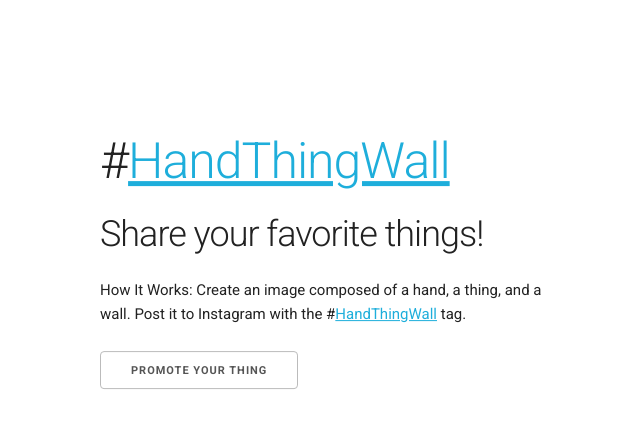
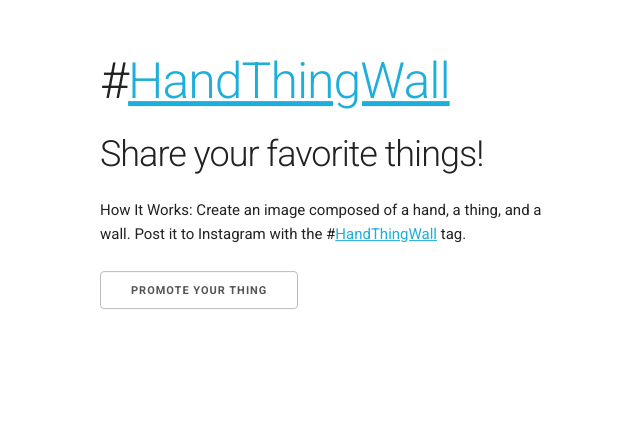
Before and after one commit to jedbridges/handthingwall, a plain HTML site: page index.html in a window 1280 px wide. Shown: the part 215-642 px from the top of the page, without its empty margins (60-700 px from the left). Drawn offline with Linux system fonts and the light colour scheme.

Commit message:
fixed positioning like a bozz

```diff
--- a/css/skeleton.css
+++ b/css/skeleton.css
@@ -29,15 +29,15 @@
 /* Grid
 –––––––––––––––––––––––––––––––––––––––––––––––––– */
 .container {
-  position: relative;
+  position: absolute;
   width: 100%;
   max-width: 960px;
   margin: 0 auto;
   padding: 0 20px;
   box-sizing: border-box;
-  position: relative;
   top: 50%;
-  transform: translateY(-50%);
+  left: 50%;
+  transform: translate(-50%,-50%);
 }
 .column,
 .columns {
--- a/index.html
+++ b/index.html
@@ -34,7 +34,7 @@
   –––––––––––––––––––––––––––––––––––––––––––––––––– -->
   <div class="container">
     <div class="row">
-      <div class="one-half column" style="margin-top: 100%">
+      <div class="one-half column">
         <h1>#<a href="https://instagram.com/explore/tags/handthingwall/">HandThingWall</a></h1>
         <h3>Share your favorite things!</h3>
         <p>How It Works: Create an image composed of a hand, a thing, and a wall. Post it to Instagram with the #<a href="https://instagram.com/explore/tags/handthingwall/">HandThingWall</a> tag.</p>
```
